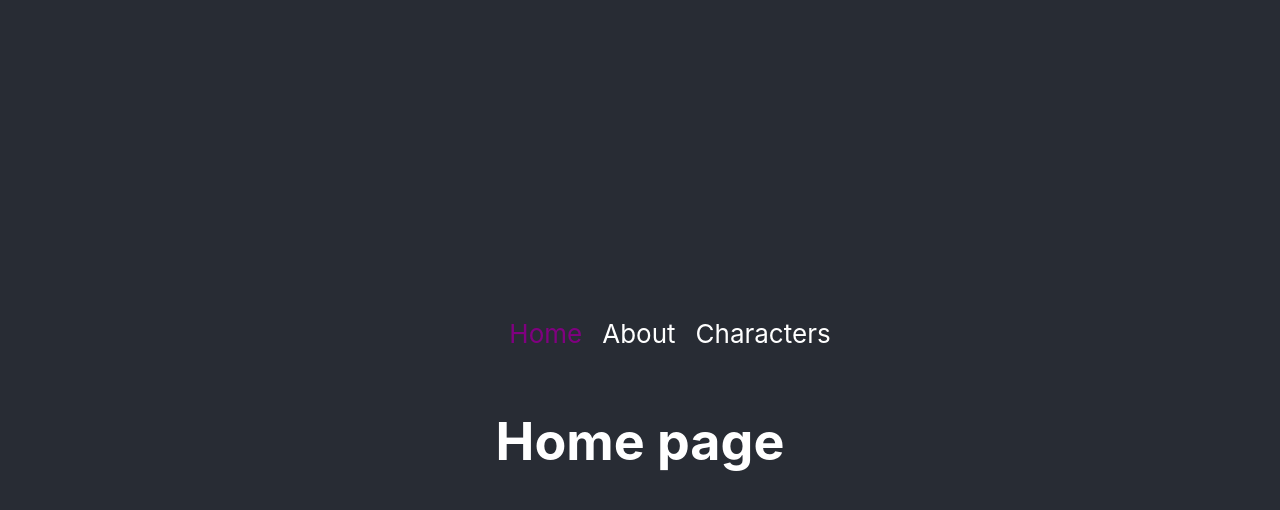
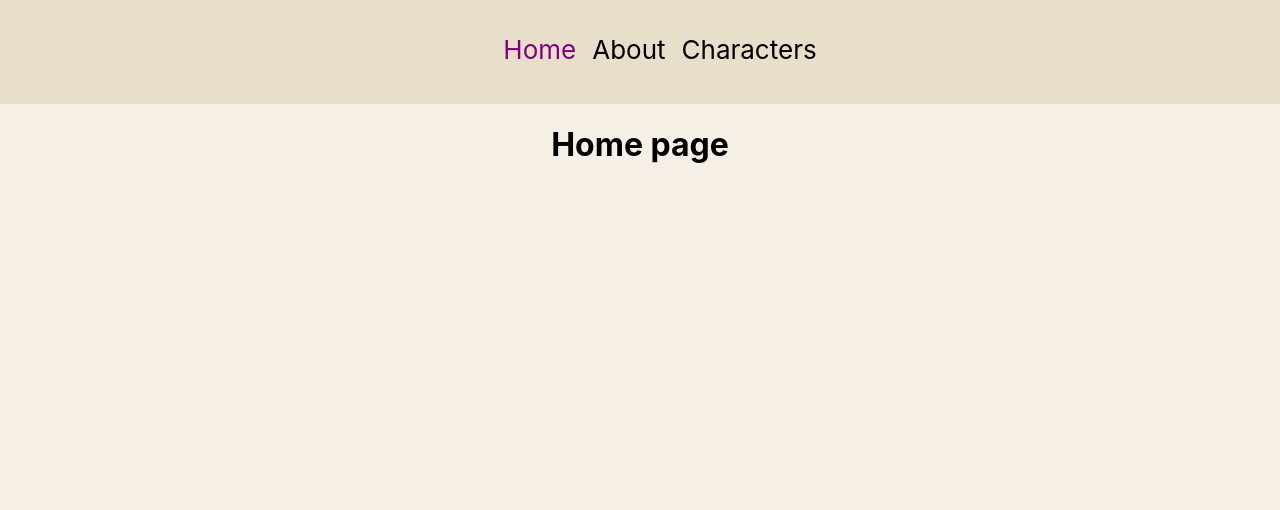
Before and after one commit to ccvetanska/short-stories, a React (Create React App) app: page / in a window 1280 px wide. Shown: the top 510 px of the page. Built offline with nearby package versions, Linux system fonts and the light colour scheme.

Commit message:
added navigation and some style

```diff
--- a/data/db.json
+++ b/data/db.json
@@ -13,7 +13,8 @@
     ],
     "stories":[
         {
-            "id": 1
+            "id": 1,
+            "pictureUrl": ""
         }
 
     ]
--- a/src/App.css
+++ b/src/App.css
@@ -1,31 +1,27 @@
-.App {
+/* color palette
+#F5EFE6 #E8DFCA #AEBDCA #7895B2 */
+
+.app {
   text-align: center;
-}
-
-.App-logo {
-  height: 40vmin;
-  pointer-events: none;
+  background-color: #F5EFE6;
+  height: 100vh;
 }
 
 @media (prefers-reduced-motion: no-preference) {
-  .App-logo {
+  .app-logo {
     animation: App-logo-spin infinite 20s linear;
   }
 }
 
-.App-header {
-  background-color: #282c34;
-  min-height: 100vh;
+.app-header {
+  background-color: #E8DFCA;
+  min-height: 13vh;
   display: flex;
   flex-direction: column;
   align-items: center;
   justify-content: center;
   font-size: calc(10px + 2vmin);
-  color: white;
-}
-
-.App-link {
-  color: #61dafb;
+  color: #F5EFE6;
 }
 
 @keyframes App-logo-spin {
--- a/src/App.js
+++ b/src/App.js
@@ -8,10 +8,11 @@ import { Character } from './components/Character';
 
 function App() {
     return (
-        <div className="App">
-            <header className="App-header">
+        <div className="app">
+            <header className="app-header">
                 <MainNavigation />
-
+            </header>
+            <body>
                 <Routes>
                     <Route path='*' element={<h1>404</h1>} />
                     <Route path='/' element={<Home />} />
@@ -19,7 +20,7 @@ function App() {
                     <Route path='/characters' element={<CharacterList />} />
                     <Route path='/characters/:characterId/*' element={<Character />} />
                 </Routes>
-            </header>
+            </body>
         </div>
     );
 }
--- a/src/components/Navigation.module.css
+++ b/src/components/Navigation.module.css
@@ -1,7 +1,12 @@
+.navigation {
+    position: absolute;
+    top: 1vh;
+    text-align: right;;
+}
+
 .navigation li {
     list-style: none;
     display: inline;
-    margin-left: 20px;
 }
 
 .navigation li:hover {
@@ -9,10 +14,11 @@
 }
 
 .navigation a {
-    color: white;
+    color: black;
     text-decoration: none;
+    padding: 1vh;
 }
 
-.nav-active {
-    color: purple !important;
+nav .nav-active {
+    background-color: #AEBDCA;
 }
```
